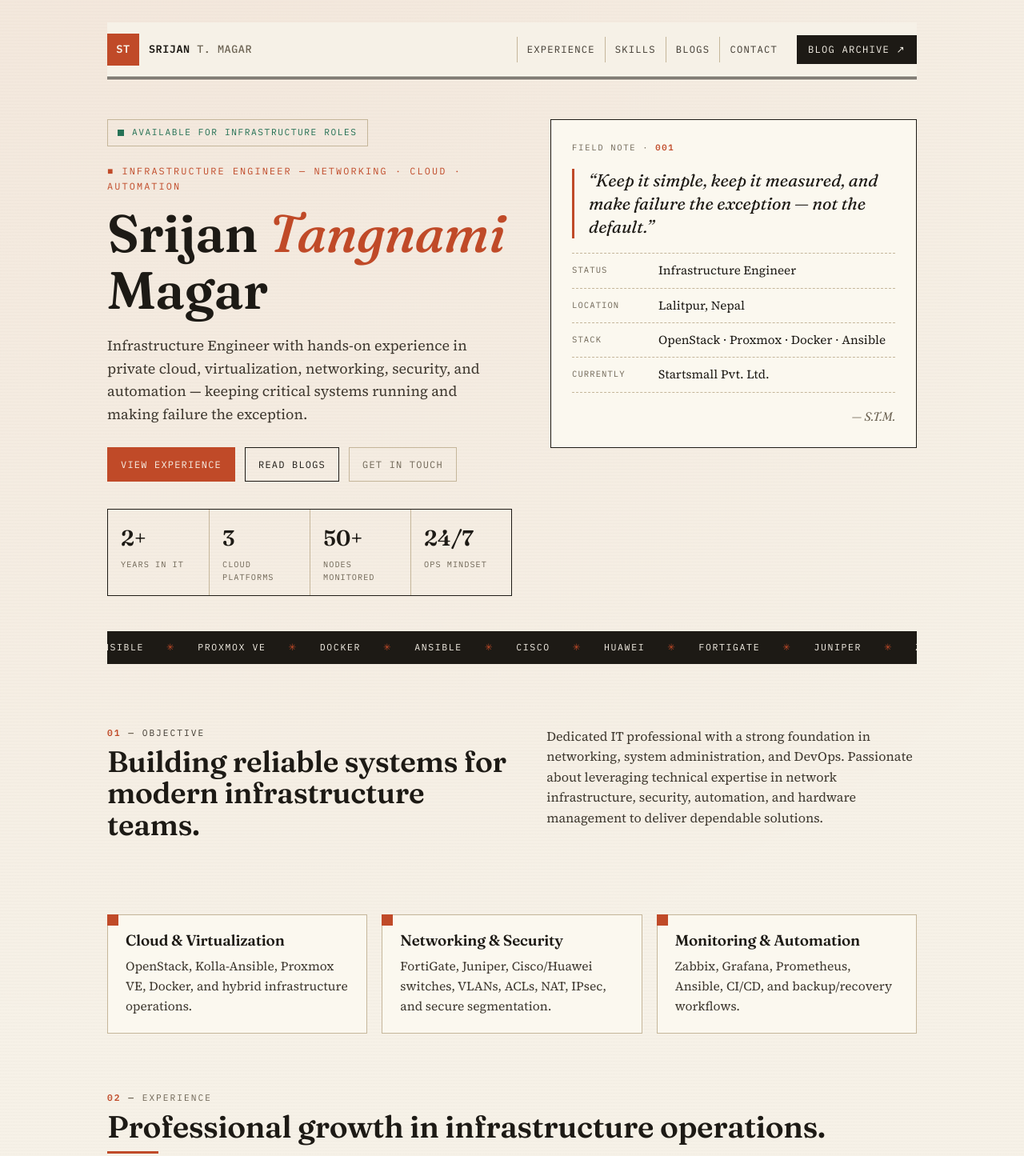
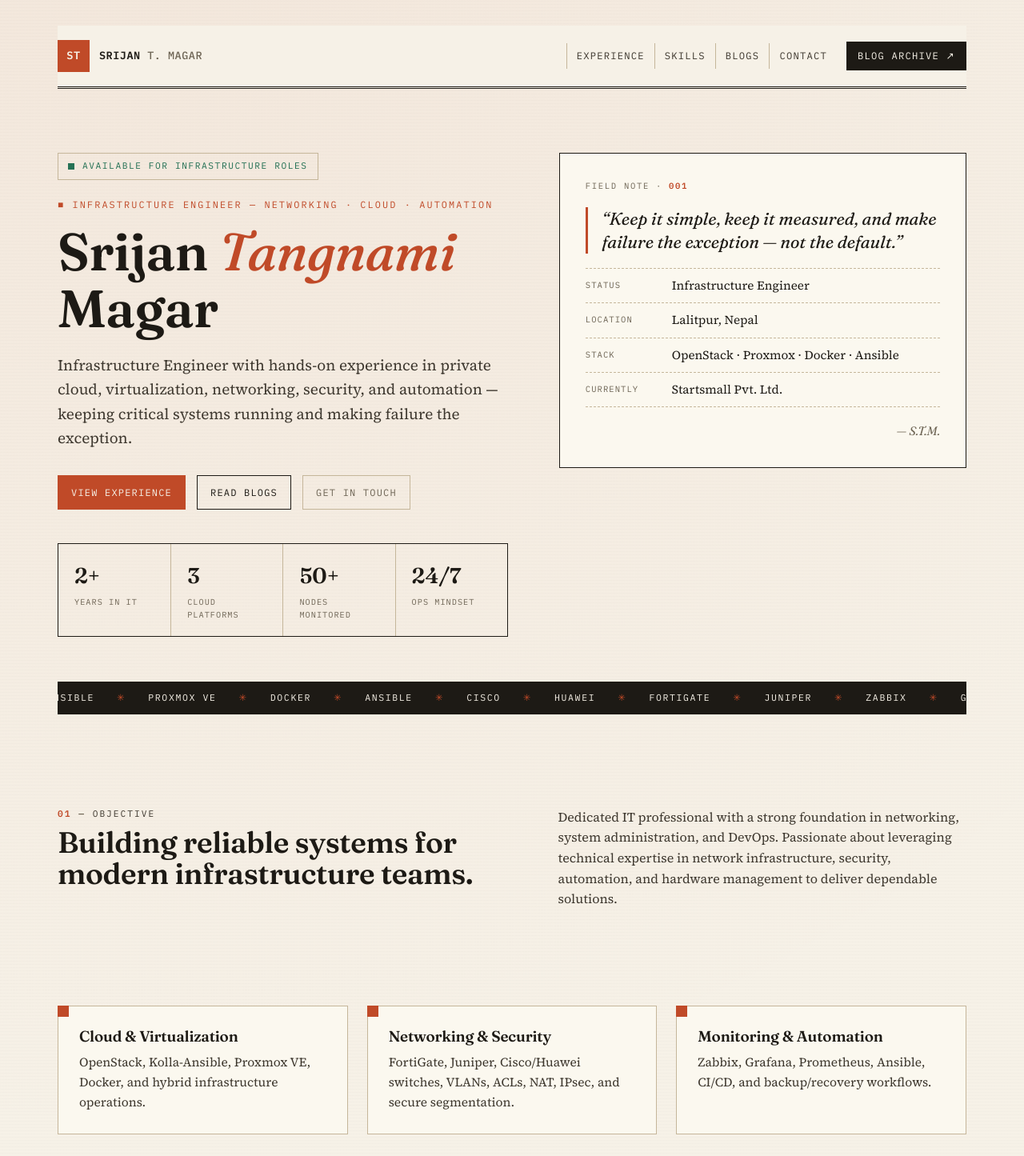
Before and after one commit to Jenium-lab/Jenium-lab.github.io, a website: page index.html in a window 1280 px wide. Shown: the top 1445 px of the page at 80% size. Drawn offline with Linux system fonts and the light colour scheme.

Commit message:
Add roomier desktop spacing so large screens don't feel congested

```diff
--- a/index.html
+++ b/index.html
@@ -9,7 +9,7 @@
     <link rel="preconnect" href="https://fonts.gstatic.com" crossorigin />
     <link href="https://fonts.googleapis.com/css2?family=Fraunces:ital,opsz,wght@0,9..144,400;0,9..144,500;0,9..144,600;0,9..144,700;1,9..144,400;1,9..144,500&family=IBM+Plex+Mono:ital,wght@0,400;0,500;0,600;1,400&family=Source+Serif+4:ital,opsz,wght@0,8..60,400;0,8..60,600;1,8..60,400&display=swap" rel="stylesheet" />
     <link rel="icon" type="image/svg+xml" href="gemini-svg.svg" />
-    <link rel="stylesheet" href="styles.css?v=4" />
+    <link rel="stylesheet" href="styles.css?v=5" />
     <script>document.documentElement.classList.add('js');</script>
   </head>
   <body>
--- a/styles.css
+++ b/styles.css
@@ -1018,6 +1018,109 @@ a.contact-card:hover {
 }
 
 /* ---------------------------------------------------------------
+   DESKTOP SPACING — roomier so large screens don't feel congested
+--------------------------------------------------------------- */
+@media (min-width: 901px) {
+  .page-shell {
+    max-width: 1200px;
+    padding: 32px 32px 120px;
+  }
+
+  .nav {
+    padding: 18px 0;
+    margin-bottom: 56px;
+  }
+
+  .hero {
+    gap: 64px;
+    padding-top: 24px;
+  }
+
+  .lead {
+    font-size: 1.18rem;
+    max-width: 36em;
+  }
+
+  .actions {
+    margin-top: 32px;
+    gap: 14px;
+  }
+
+  .hero-stats {
+    margin-top: 42px;
+  }
+
+  .hero-stats div {
+    padding: 18px 20px;
+  }
+
+  .hero-panel {
+    padding: 32px;
+  }
+
+  .marquee {
+    margin: 56px 0 12px;
+  }
+
+  .section {
+    padding-top: 104px;
+  }
+
+  .section-heading {
+    margin-bottom: 20px;
+  }
+
+  .intro {
+    gap: 64px;
+  }
+
+  .cards,
+  .project-list,
+  .skills-grid,
+  .contact-grid {
+    gap: 24px;
+  }
+
+  .cards article,
+  .project-card {
+    padding: 28px 26px 26px;
+  }
+
+  .project-list,
+  .skills-grid {
+    margin-top: 26px;
+  }
+
+  .blog-preview {
+    margin-top: 26px;
+  }
+
+  .blog-preview-item {
+    padding: 18px 6px;
+  }
+
+  .blog-card {
+    padding: 22px 8px;
+  }
+
+  .contact-grid {
+    margin-top: 26px;
+  }
+
+  .contact-card {
+    padding: 22px 24px;
+  }
+
+  .footer {
+    margin-top: 110px;
+  }
+
+  .reader {
+    padding: 44px 52px;
+  }
+}
+
+/* ---------------------------------------------------------------
    MOTION + RESPONSIVE
 --------------------------------------------------------------- */
 @media (prefers-reduced-motion: reduce) {
```
Also changed, not shown: blogs.html (+1 -1 lines), post.html (+1 -1 lines).
